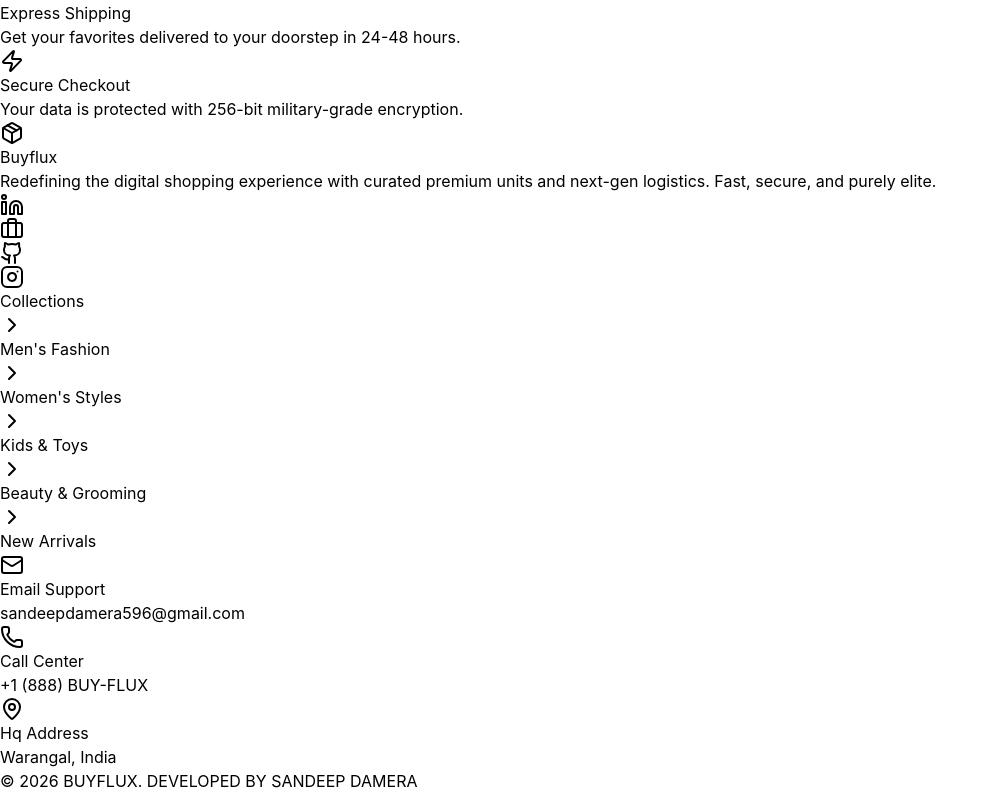
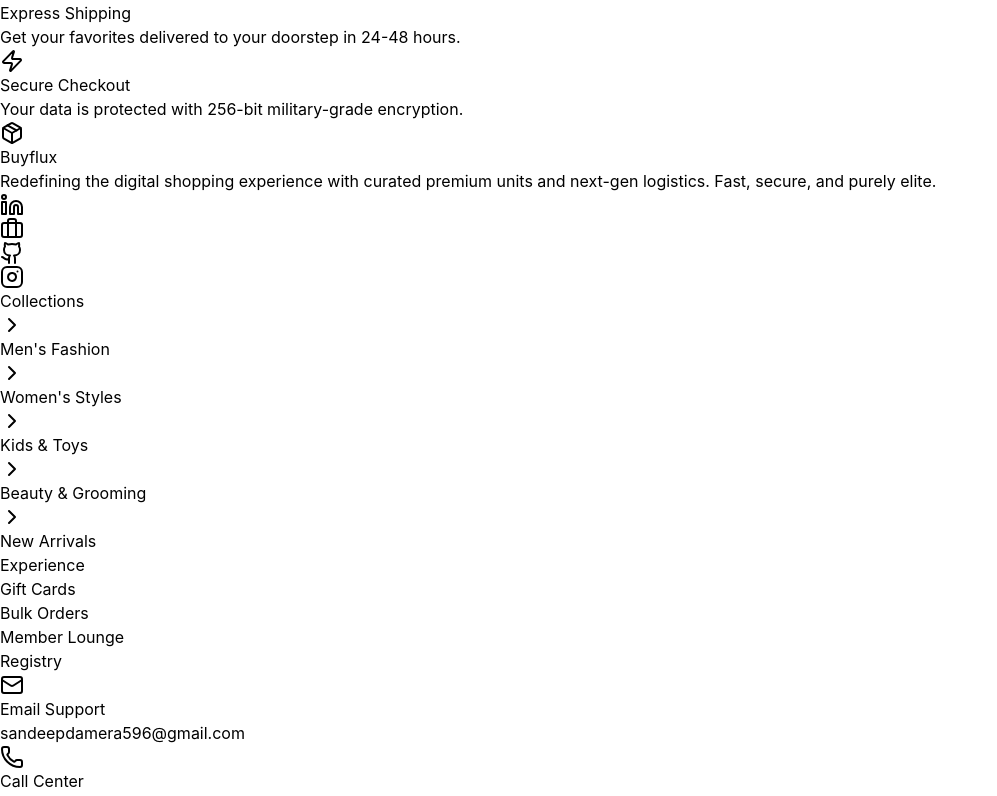
Before and after one commit to sandeep2k01/BUYFLUX, a React (Vite) app: page / in a window 1280 px wide. Shown: the part 6882-7678 px from the top of the page, without its empty margins (0-997 px from the left). Built offline with nearby package versions, Linux system fonts and the light colour scheme; no server answers; the database is empty.

Commit message:
style: optimize footer grid layout and eliminate excessive whitespace

```diff
--- a/src/components/layout/Footer.tsx
+++ b/src/components/layout/Footer.tsx
@@ -30,9 +30,9 @@
             <div className="absolute bottom-0 right-0 w-[500px] h-[500px] bg-purple-600/5 rounded-full blur-[150px]" />
 
             <div className="max-w-7xl mx-auto px-4 sm:px-6 lg:px-8 relative z-10">
-                <div className="grid grid-cols-1 md:grid-cols-2 lg:grid-cols-3 gap-12 md:gap-20 mb-20">
+                <div className="grid grid-cols-1 md:grid-cols-2 lg:grid-cols-12 gap-16 mb-20">
                     {/* Brand Info */}
-                    <div className="space-y-8 lg:pr-12">
+                    <div className="lg:col-span-4 space-y-8">
                         <Link to="/" className="flex items-center gap-3 group">
                             <div className="w-12 h-12 rounded-2xl bg-indigo-600 flex items-center justify-center text-white shadow-lg shadow-indigo-600/20 group-hover:scale-110 transition-transform">
                                 <Package className="w-6 h-6" />
@@ -60,7 +60,8 @@
                         </div>
                     </div>
 
-                    {/* Links Sections */}
+                    {/* Links Sections - Pushed closer to Brand Info */}
+                    <div className="lg:col-span-2 lg:col-start-6">
                         {footerSections.map((section, i) => (
                             <div key={i} className="space-y-8">
                                 <h4 className="text-white text-xs font-black uppercase tracking-[0.3em] italic">
@@ -81,6 +82,23 @@
                                 </ul>
                             </div>
                         ))}
+                    </div>
+
+                    {/* Support Section - Added to fill space beautifully */}
+                    <div className="lg:col-span-2 lg:col-start-9 space-y-8">
+                        <h4 className="text-white text-xs font-black uppercase tracking-[0.3em] italic">
+                            Experience
+                        </h4>
+                        <ul className="space-y-4">
+                            {['Gift Cards', 'Bulk Orders', 'Member Lounge', 'Registry'].map((item) => (
+                                <li key={item}>
+                                    <span className="text-gray-500 text-sm font-semibold cursor-not-allowed opacity-50">
+                                        {item}
+                                    </span>
+                                </li>
+                            ))}
+                        </ul>
+                    </div>
                 </div>
 
                 {/* Contact Strip */}
```
Lines whose indentation alone changed are shown as unchanged.
